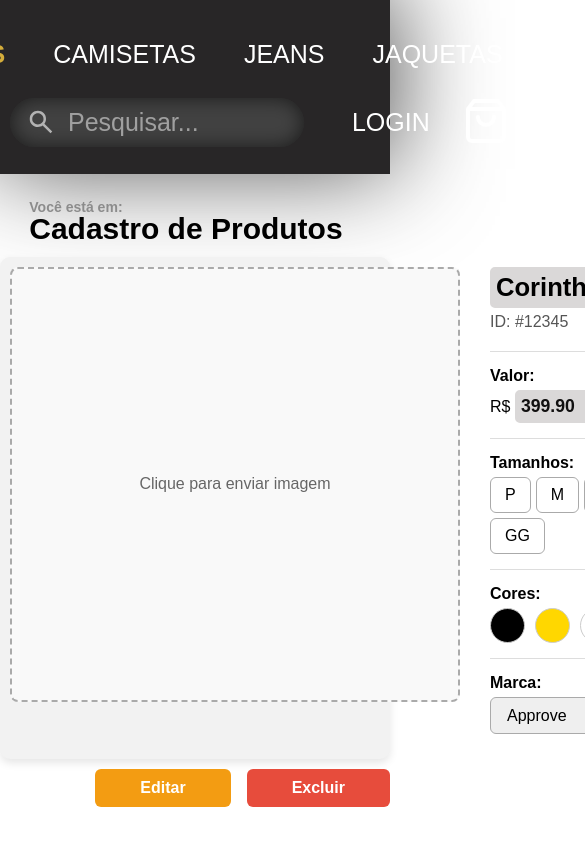
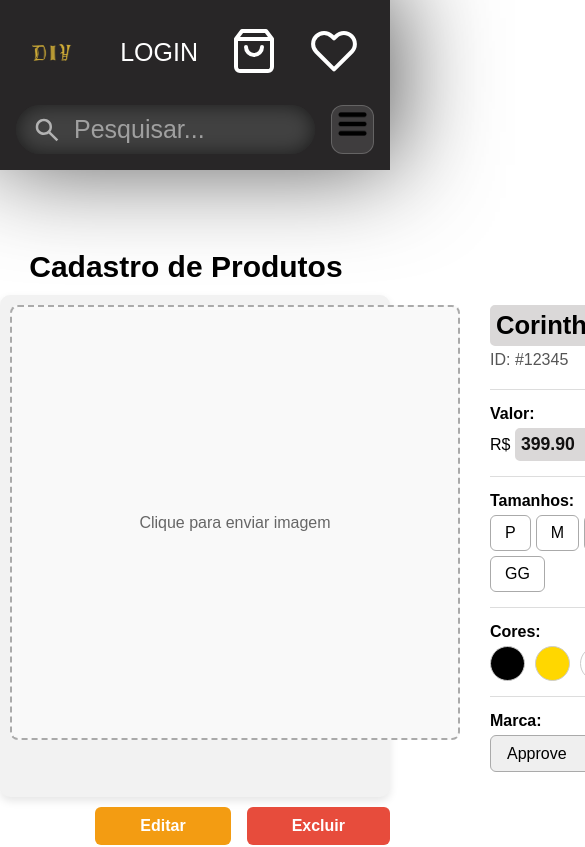
Before and after one commit to STeam-PI/Roupas_Angular-PI, an Angular app: page /roupas/cadastro in a window 390 px wide. Shown: the top 847 px of the page, 585 px wide, since content can reach past the window. Built offline with nearby package versions, Linux system fonts and the light colour scheme; a web font is replaced by a local one.

Commit message:
ajustes de layout e rota

```diff
--- a/src/app/pages/login/login.component.css
+++ b/src/app/pages/login/login.component.css
@@ -1,11 +1,15 @@
 .form-container {
   max-width: 543px;
-    margin: 50px auto;
+  margin: 5rem auto;
   padding: 30px;
   background: #fff;
   border-radius: 30px;
   box-shadow: 0 4px 12px rgba(0, 0, 0, 0.15);
   text-align: center;
+
+  @media (max-width: 600px) {
+    margin: 5rem 1rem;
+  }
 }
 
 .form-container h2 {
--- a/src/app/pages/prod-add/prod-add.component.css
+++ b/src/app/pages/prod-add/prod-add.component.css
@@ -4,19 +4,12 @@
   flex-direction: column;
   align-items: flex-start;
   width: 100%;
+  margin-top: 5rem;
 }
 
-.subtitle,
 .title {
   width: 85%;
   margin: 0 auto;
-}
-
-.subtitle {
-    margin-top: 25px;
-    font-size: 12px;
-    color: #8c8c8c;
-    margin-bottom: -3px;
 }
 
 .title {
@@ -43,7 +36,7 @@
   align-items: flex-start;
   background: #f2f2f2;
   border-radius: 10px;
-  box-shadow: 0 4px 8px rgba(0,0,0,0.1);
+  box-shadow: 0 4px 8px rgba(0, 0, 0, 0.1);
   padding: 10px;
 }
 
@@ -101,9 +94,10 @@
   flex-direction: column;
 }
 
-.item-details input[type="text"], input[type="number"] {
+.item-details input[type="text"],
+input[type="number"] {
   background-color: #dad8d8;
-  border-style:solid;
+  border-style: solid;
   border-color: #dad8d8;
   border-radius: 5px;
   padding: 4px;
--- a/src/app/pages/prod-add/prod-add.component.html
+++ b/src/app/pages/prod-add/prod-add.component.html
@@ -1,7 +1,4 @@
 <div class="textTitles">
-  <section class="subtitle">
-    <h3>Você está em:</h3>
-  </section>
   <section class="title">
     <h1>Cadastro de Produtos</h1>
   </section>
--- a/src/app/pages/prod-cadastro/prod-cadastro.component.css
+++ b/src/app/pages/prod-cadastro/prod-cadastro.component.css
@@ -4,18 +4,12 @@
   flex-direction: column;
   align-items: flex-start;
   width: 100%;
+  margin-top: 5rem;
 }
 
-.subtitle, .title {
+.title {
   width: 85%;
   margin: 0 auto;
-}
-
-.subtitle {
-    margin-top: 25px;
-    font-size: 12px;
-    color: #8c8c8c;
-    margin-bottom: -3px;
 }
 
 .title {
@@ -24,7 +18,8 @@
   margin-bottom: 12px;
 }
 
-h3, h1 {
+h3,
+h1 {
   margin: 0;
 }
 
@@ -58,7 +53,8 @@
   border-collapse: collapse;
 }
 
-th, td {
+th,
+td {
   border: 1px solid;
   border-bottom: 1px solid #e0e0e0;
   padding: 12px 15px;
@@ -105,7 +101,7 @@
   width: 20.5%;
   font-size: 16px;
   font-weight: 600;
-    box-shadow: 0 1px 3px rgba(0,0,0,0.2);
+  box-shadow: 0 1px 3px rgba(0, 0, 0, 0.2);
   transition: background-color 0.3s ease, transform 0.2s ease;
   z-index: 1;
 }
--- a/src/app/pages/prod-cadastro/prod-cadastro.component.html
+++ b/src/app/pages/prod-cadastro/prod-cadastro.component.html
@@ -1,14 +1,11 @@
 <div class="textTitles">
-    <section class="subtitle">
-        <h3>Você está em:</h3>
-    </section>
   <section class="title">
     <h1>Cadastro de Produtos</h1>
   </section>
 </div>
 
 <div class="list-box">
-    <button class="insert">+ Inserir</button>
+  <button class="insert" (click)="cadastrarProduto()">+ Inserir</button>
   <div class="scroll-table">
     <table>
       <thead>
@@ -29,8 +26,8 @@
           <td>Azul</td>
           <td>Puma</td>
           <td>
-                        <button class="edit"><i></i>Editar</button>
-                        <button class="delete"><i></i>Excluir</button>
+            <button class="edit" (click)="cadastrarProduto()"><i></i>Editar</button>
+            <button class="delete" onclick="this.parentNode.parentNode.remove()"><i></i>Excluir</button>
           </td>
         </tr>
         <tr>
@@ -40,8 +37,8 @@
           <td>Preta</td>
           <td>Levis</td>
           <td>
-                        <button class="edit"><i></i>Editar</button>
-                        <button class="delete"><i></i>Excluir</button>
+            <button class="edit" (click)="cadastrarProduto()"><i></i>Editar</button>
+            <button class="delete" onclick="this.parentNode.parentNode.remove()"><i></i>Excluir</button>
           </td>
         </tr>
         <tr>
@@ -51,8 +48,8 @@
           <td>Rosa</td>
           <td>Zara</td>
           <td>
-                        <button class="edit"><i></i>Editar</button>
-                        <button class="delete"><i></i>Excluir</button>
+            <button class="edit" (click)="cadastrarProduto()"><i></i>Editar</button>
+            <button class="delete" onclick="this.parentNode.parentNode.remove()"><i></i>Excluir</button>
           </td>
         </tr>
         <tr>
@@ -62,8 +59,8 @@
           <td>Preto</td>
           <td>Oxford</td>
           <td>
-                        <button class="edit"><i></i>Editar</button>
-                        <button class="delete"><i></i>Excluir</button>
+            <button class="edit" (click)="cadastrarProduto()"><i></i>Editar</button>
+            <button class="delete" onclick="this.parentNode.parentNode.remove()"><i></i>Excluir</button>
           </td>
         </tr>
         <tr>
@@ -73,8 +70,8 @@
           <td>Marrom</td>
           <td>Calvin Klein</td>
           <td>
-                        <button class="edit"><i></i>Editar</button>
-                        <button class="delete"><i></i>Excluir</button>
+            <button class="edit" (click)="cadastrarProduto()"><i></i>Editar</button>
+            <button class="delete" onclick="this.parentNode.parentNode.remove()"><i></i>Excluir</button>
           </td>
         </tr>
         <tr>
@@ -84,8 +81,8 @@
           <td>Branca</td>
           <td>H&M</td>
           <td>
-                        <button class="edit"><i></i>Editar</button>
-                        <button class="delete"><i></i>Excluir</button>
+            <button class="edit" (click)="cadastrarProduto()"><i></i>Editar</button>
+            <button class="delete" onclick="this.parentNode.parentNode.remove()"><i></i>Excluir</button>
           </td>
         </tr>
         <tr>
@@ -95,8 +92,8 @@
           <td>Verde</td>
           <td>Adidas</td>
           <td>
-                        <button class="edit"><i></i>Editar</button>
-                        <button class="delete"><i></i>Excluir</button>
+            <button class="edit" (click)="cadastrarProduto()"><i></i>Editar</button>
+            <button class="delete" onclick="this.parentNode.parentNode.remove()"><i></i>Excluir</button>
           </td>
         </tr>
         <tr>
@@ -106,8 +103,8 @@
           <td>Cinza</td>
           <td>Columbia</td>
           <td>
-                        <button class="edit"><i></i>Editar</button>
-                        <button class="delete"><i></i>Excluir</button>
+            <button class="edit" (click)="cadastrarProduto()"><i></i>Editar</button>
+            <button class="delete" onclick="this.parentNode.parentNode.remove()"><i></i>Excluir</button>
           </td>
         </tr>
         <tr>
@@ -117,8 +114,8 @@
           <td>Preta</td>
           <td>Forever 21</td>
           <td>
-                        <button class="edit"><i></i>Editar</button>
-                        <button class="delete"><i></i>Excluir</button>
+            <button class="edit" (click)="cadastrarProduto()"><i></i>Editar</button>
+            <button class="delete" onclick="this.parentNode.parentNode.remove()"><i></i>Excluir</button>
           </td>
         </tr>
         <tr>
@@ -128,8 +125,8 @@
           <td>Azul Marinho</td>
           <td>Ralph Lauren</td>
           <td>
-                        <button class="edit"><i></i>Editar</button>
-                        <button class="delete"><i></i>Excluir</button>
+            <button class="edit" (click)="cadastrarProduto()"><i></i>Editar</button>
+            <button class="delete" onclick="this.parentNode.parentNode.remove()"><i></i>Excluir</button>
           </td>
         </tr>
         <tr>
@@ -139,8 +136,8 @@
           <td>Cinza</td>
           <td>Nike</td>
           <td>
-                        <button class="edit"><i></i>Editar</button>
-                        <button class="delete"><i></i>Excluir</button>
+            <button class="edit" (click)="cadastrarProduto()"><i></i>Editar</button>
+            <button class="delete" onclick="this.parentNode.parentNode.remove()"><i></i>Excluir</button>
           </td>
         </tr>
         <tr>
@@ -150,8 +147,8 @@
           <td>Branca</td>
           <td>Richards</td>
           <td>
-                        <button class="edit"><i></i>Editar</button>
-                        <button class="delete"><i></i>Excluir</button>
+            <button class="edit" (click)="cadastrarProduto()"><i></i>Editar</button>
+            <button class="delete" onclick="this.parentNode.parentNode.remove()"><i></i>Excluir</button>
           </td>
         </tr>
         <tr>
@@ -161,8 +158,8 @@
           <td>Preta</td>
           <td>Lupo</td>
           <td>
-                        <button class="edit"><i></i>Editar</button>
-                        <button class="delete"><i></i>Excluir</button>
+            <button class="edit" (click)="cadastrarProduto()"><i></i>Editar</button>
+            <button class="delete" onclick="this.parentNode.parentNode.remove()"><i></i>Excluir</button>
           </td>
         </tr>
         <tr>
@@ -172,8 +169,8 @@
           <td>Vermelho</td>
           <td>Gap</td>
           <td>
-                        <button class="edit"><i></i>Editar</button>
-                        <button class="delete"><i></i>Excluir</button>
+            <button class="edit" (click)="cadastrarProduto()"><i></i>Editar</button>
+            <button class="delete" onclick="this.parentNode.parentNode.remove()"><i></i>Excluir</button>
           </td>
         </tr>
         <tr>
@@ -183,8 +180,8 @@
           <td>Bege</td>
           <td>Arezzo</td>
           <td>
-                        <button class="edit"><i></i>Editar</button>
-                        <button class="delete"><i></i>Excluir</button>
+            <button class="edit" (click)="cadastrarProduto()"><i></i>Editar</button>
+            <button class="delete" onclick="this.parentNode.parentNode.remove()"><i></i>Excluir</button>
           </td>
         </tr>
         <tr>
@@ -194,8 +191,8 @@
           <td>Caqui</td>
           <td>Reserva</td>
           <td>
-                        <button class="edit"><i></i>Editar</button>
-                        <button class="delete"><i></i>Excluir</button>
+            <button class="edit" (click)="cadastrarProduto()"><i></i>Editar</button>
+            <button class="delete" onclick="this.parentNode.parentNode.remove()"><i></i>Excluir</button>
           </td>
         </tr>
         <tr>
@@ -205,8 +202,8 @@
           <td>Azul Claro</td>
           <td>Renner</td>
           <td>
-                        <button class="edit"><i></i>Editar</button>
-                        <button class="delete"><i></i>Excluir</button>
+            <button class="edit" (click)="cadastrarProduto()"><i></i>Editar</button>
+            <button class="delete" onclick="this.parentNode.parentNode.remove()"><i></i>Excluir</button>
           </td>
         </tr>
       </tbody>
--- a/src/app/pages/prod-cadastro/prod-cadastro.component.ts
+++ b/src/app/pages/prod-cadastro/prod-cadastro.component.ts
@@ -1,4 +1,5 @@
 import { Component } from '@angular/core';
+import { Router } from '@angular/router';
 
 @Component({
   selector: 'app-prod-cadastro',
@@ -7,5 +8,9 @@
   styleUrl: './prod-cadastro.component.css'
 })
 export class ProdCadastroComponent {
+  constructor(private router: Router) { }
 
+  cadastrarProduto() {
+    this.router.navigate(['roupas/cadastro']);
+  }
 }
--- a/src/app/shared/footer/footer.component.css
+++ b/src/app/shared/footer/footer.component.css
@@ -5,6 +5,11 @@
   align-items: center;
   padding: 70px 0;
   color: #fff;
+
+  @media (max-width: 1285px) {
+    flex-direction: column;
+    gap: 40px;
+  }
 }
 
 .spacer {
@@ -12,6 +17,10 @@
   height: 231px;
   background-color: #fff;
   margin: 0 40px;
+
+  @media (max-width: 1285px) {
+    display: none;
+  }
 }
 
 footer ul {
--- a/src/app/shared/header/header.component.css
+++ b/src/app/shared/header/header.component.css
@@ -2,7 +2,6 @@
   display: block;
   justify-content: center;
   background-color: #282627;
-  padding: 1.7rem 3rem;
   /* tamanho do espaço da header em relação a fonte*/
   font-family: 'Alexandria', sans-serif;
   color: #ffffff;
@@ -11,33 +10,54 @@
 }
 
 .header__container {
+  padding: 1.7rem 3rem;
   display: flex;
-  align-items: end;
+  align-items: center;
   gap: 3rem;
   justify-content: center;
   width: 100%;
+
+  @media (max-width: 1000px) {
+    justify-content: space-between;
+    padding: 1.7rem 32px;
+  }
 }
 
-.header__brand {
-  color: #D5AD3B;
-  font-weight: 700;
-  font-size: 30px;
-  margin: 0;
-  text-transform: uppercase;
-  white-space: nowrap;
+.header__logo {
+  width: 160px;
+  cursor: pointer;
+}
+
+.header__logo img {
+  width: 100%;
+  object-fit: cover;
 }
 
 .header__central {
   width: 100%;
   max-width: 914px;
+
+  @media (max-width: 1000px) {
+    display: none;
+  }
 }
 
 .header__nav {
   width: 100%;
+  background-color: #2A2829;
+  box-shadow: inset 0 4px 12px -10px rgb(0, 0, 0);
+  padding: 8px 0;
+
+  @media (max-width: 700px) {
+    display: none;
+  }
+}
+
+.menu-open {
+  display: block;
 }
 
 .header__side__content {
-  height: 49px;
   display: flex;
   align-items: center;
 }
@@ -60,8 +80,42 @@
   max-width: 914px;
   width: 100%;
   height: 49px;
-  margin-top: 16px;
   box-shadow: 0px 0px 20px 0px #00000099 inset;
+}
+
+.header__mobile {
+  display: none;
+
+  @media (max-width: 1000px) {
+    display: flex;
+    padding: 0 16px 16px;
+  }
+}
+
+.header__mobile-btn {
+  display: none;
+
+  @media (max-width: 700px) {
+    width: 49px;
+    height: 49px;
+    border-radius: 12px;
+    background-color: rgba(255, 255, 255, 0.11);
+    margin-left: 16px;
+    display: flex;
+    padding: 6px;
+    border: 1px solid #ffffff33;
+    cursor: pointer;
+
+    &:hover {
+      background-color: rgba(255, 255, 255, 0.25);
+      transition: background-color 0.3s ease;
+    }
+  }
+}
+
+.header__mobile-btn img {
+  width: 100%;
+  object-fit: fill;
 }
 
 .header__search-input {
@@ -130,3 +184,7 @@
   margin: 0;
   padding: 0;
 }
+
+.hidden {
+  display: none !important;
+}
--- a/src/app/shared/header/header.component.html
+++ b/src/app/shared/header/header.component.html
@@ -6,77 +6,63 @@
 
   <!-- Header Principal -->
   <div class="header__container">
-    <div class="header__logo header__side__content">
-      <h1 class="header__brand">SW Senac</h1>
+    <div class="header__logo header__side__content" (click)="goHome()">
+      <img src="../../../assets/images/header/div.png" alt="logomarca - home">
       <!-- <span class="header__tagline">identidade em movimento</span> -->
     </div>
-    <div class="header__central">
-      <app-nav class="header__nav"></app-nav>
+    <div class="header__central header__dinamico">
       <form class="header__search" action="#" method="get">
         <button class="header__search-btn" type="button">
-          <svg
-            width="30"
-            height="30"
-            viewBox="0 0 30 30"
-            fill="none"
-            xmlns="http://www.w3.org/2000/svg"
-          >
+          <svg width="30" height="30" viewBox="0 0 30 30" fill="none" xmlns="http://www.w3.org/2000/svg">
             <g opacity="0.6">
               <path
                 d="M24.5 26.25L16.625 18.375C16 18.875 15.2812 19.2708 14.4688 19.5625C13.6562 19.8542 12.7917 20 11.875 20C9.60417 20 7.68229 19.2135 6.10938 17.6406C4.53646 16.0677 3.75 14.1458 3.75 11.875C3.75 9.60417 4.53646 7.68229 6.10938 6.10938C7.68229 4.53646 9.60417 3.75 11.875 3.75C14.1458 3.75 16.0677 4.53646 17.6406 6.10938C19.2135 7.68229 20 9.60417 20 11.875C20 12.7917 19.8542 13.6562 19.5625 14.4688C19.2708 15.2812 18.875 16 18.375 16.625L26.25 24.5L24.5 26.25ZM11.875 17.5C13.4375 17.5 14.7656 16.9531 15.8594 15.8594C16.9531 14.7656 17.5 13.4375 17.5 11.875C17.5 10.3125 16.9531 8.98438 15.8594 7.89062C14.7656 6.79688 13.4375 6.25 11.875 6.25C10.3125 6.25 8.98438 6.79688 7.89062 7.89062C6.79688 8.98438 6.25 10.3125 6.25 11.875C6.25 13.4375 6.79688 14.7656 7.89062 15.8594C8.98438 16.9531 10.3125 17.5 11.875 17.5Z"
-                fill="white"
-              />
+                fill="white" />
             </g>
           </svg>
         </button>
-        <input
-          class="header__search-input"
-          id="txtBusca"
-          type="text"
-          placeholder="Pesquisar..."
-          name="q"
-        />
+        <input class="header__search-input" id="txtBusca" type="text" placeholder="Pesquisar..." name="q" />
       </form>
     </div>
     <!-- Login e Carrinho -->
-    <div class="header__actions header__side__content">
+    <div class="header__actions header__side__content header__dinamico">
       <button class="header__action-btn" id="btnLogin">
         <a routerLink="login"><span>Login</span></a>
       </button>
       <button class="header__action-btn">
-        <svg
-          width="48"
-          height="48"
-          viewBox="0 0 48 48"
-          fill="none"
-          xmlns="http://www.w3.org/2000/svg"
-        >
+        <svg width="48" height="48" viewBox="0 0 48 48" fill="none" xmlns="http://www.w3.org/2000/svg">
           <path
             d="M6 12L12 4H36L42 12M6 12V40C6 41.0609 6.42143 42.0783 7.17157 42.8284C7.92172 43.5786 8.93913 44 10 44H38C39.0609 44 40.0783 43.5786 40.8284 42.8284C41.5786 42.0783 42 41.0609 42 40V12M6 12H42M32 20C32 22.1217 31.1571 24.1566 29.6569 25.6569C28.1566 27.1571 26.1217 28 24 28C21.8783 28 19.8434 27.1571 18.3431 25.6569C16.8429 24.1566 16 22.1217 16 20"
-            stroke="white"
-            stroke-width="4"
-            stroke-linecap="round"
-            stroke-linejoin="round"
-          />
+            stroke="white" stroke-width="4" stroke-linecap="round" stroke-linejoin="round" />
         </svg>
       </button>
       <button class="header__action-btn">
-        <svg
-          width="48"
-          height="48"
-          viewBox="0 0 48 48"
-          fill="none"
-          xmlns="http://www.w3.org/2000/svg"
-        >
+        <svg width="48" height="48" viewBox="0 0 48 48" fill="none" xmlns="http://www.w3.org/2000/svg">
           <path
             d="M41.68 9.22C40.6585 8.19801 39.4456 7.38729 38.1107 6.83416C36.7758 6.28104 35.345 5.99635 33.9 5.99635C32.455 5.99635 31.0242 6.28104 29.6893 6.83416C28.3544 7.38729 27.1415 8.19801 26.12 9.22L24 11.34L21.88 9.22C19.8166 7.15661 17.0181 5.99742 14.1 5.99742C11.1819 5.99742 8.38338 7.15661 6.31999 9.22C4.25661 11.2834 3.09741 14.0819 3.09741 17C3.09741 19.9181 4.25661 22.7166 6.31999 24.78L24 42.46L41.68 24.78C42.702 23.7585 43.5127 22.5456 44.0658 21.2107C44.6189 19.8758 44.9036 18.445 44.9036 17C44.9036 15.555 44.6189 14.1242 44.0658 12.7893C43.5127 11.4544 42.702 10.2415 41.68 9.22Z"
-            stroke="white"
-            stroke-width="4"
-            stroke-linecap="round"
-            stroke-linejoin="round"
-          />
+            stroke="white" stroke-width="4" stroke-linecap="round" stroke-linejoin="round" />
         </svg>
       </button>
     </div>
   </div>
+  <div class="header__mobile header__dinamico">
+    <form class="header__search" action="#" method="get">
+      <button class="header__search-btn" type="button">
+        <svg width="30" height="30" viewBox="0 0 30 30" fill="none" xmlns="http://www.w3.org/2000/svg">
+          <g opacity="0.6">
+            <path
+              d="M24.5 26.25L16.625 18.375C16 18.875 15.2812 19.2708 14.4688 19.5625C13.6562 19.8542 12.7917 20 11.875 20C9.60417 20 7.68229 19.2135 6.10938 17.6406C4.53646 16.0677 3.75 14.1458 3.75 11.875C3.75 9.60417 4.53646 7.68229 6.10938 6.10938C7.68229 4.53646 9.60417 3.75 11.875 3.75C14.1458 3.75 16.0677 4.53646 17.6406 6.10938C19.2135 7.68229 20 9.60417 20 11.875C20 12.7917 19.8542 13.6562 19.5625 14.4688C19.2708 15.2812 18.875 16 18.375 16.625L26.25 24.5L24.5 26.25ZM11.875 17.5C13.4375 17.5 14.7656 16.9531 15.8594 15.8594C16.9531 14.7656 17.5 13.4375 17.5 11.875C17.5 10.3125 16.9531 8.98438 15.8594 7.89062C14.7656 6.79688 13.4375 6.25 11.875 6.25C10.3125 6.25 8.98438 6.79688 7.89062 7.89062C6.79688 8.98438 6.25 10.3125 6.25 11.875C6.25 13.4375 6.79688 14.7656 7.89062 15.8594C8.98438 16.9531 10.3125 17.5 11.875 17.5Z"
+              fill="white" />
+          </g>
+        </svg>
+      </button>
+      <input class="header__search-input" id="txtBuscaMobile" type="text" placeholder="Pesquisar..." name="q" />
+    </form>
+    <button class="header__mobile-btn" id="btnMobileMenu" (click)="toggleMenu()">
+      <img src="../../../assets/images/header/hamburguer-menu.png" alt="menu mobile">
+    </button>
+  </div>
+  <div class="header__nav header__dinamico">
+    <app-nav></app-nav>
+  </div>
 </header>
--- a/src/app/shared/header/header.component.ts
+++ b/src/app/shared/header/header.component.ts
@@ -1,6 +1,7 @@
 import { Component } from '@angular/core';
 import { NavComponent } from '../nav/nav.component';
 import { RouterModule } from '@angular/router';
+import { Router, NavigationEnd } from '@angular/router';
 
 @Component({
   selector: 'app-header',
@@ -9,5 +10,29 @@
   styleUrl: './header.component.css'
 })
 export class HeaderComponent {
+  constructor(private router: Router) {
+    router.events.subscribe((val) => {
+      if (val instanceof NavigationEnd) {
+        if (val.url === '/login') {
+          for (let element of Array.from(document.getElementsByClassName('header__dinamico'))) {
+            element.classList.add('hidden');
+          }
+        }
+        else {
+          for (let element of Array.from(document.getElementsByClassName('header__dinamico'))) {
+            element.classList.remove('hidden');
+          }
+        }
+      }
+    });
+  }
 
+  toggleMenu() {
+    const nav = document.getElementById('headerNav');
+    nav?.classList.toggle('menu-open');
+  }
+
+  goHome() {
+    this.router.navigate(['']);
+  }
 }
--- a/src/app/shared/nav/nav.component.css
+++ b/src/app/shared/nav/nav.component.css
@@ -5,11 +5,30 @@
   display: flex;
   justify-content: center;
   width: 100%;
+
+  @media (max-width: 700px) {
+    justify-content: end;
+    padding-right: 24px;
+  }
 }
 
 .item-5 {
-  @media (max-width: 1700px) {
+  @media (max-width: 1000px) {
     display: none;
+  }
+
+  @media (max-width: 700px) {
+    display: block;
+  }
+}
+
+.item-4 {
+  @media (max-width: 800px) {
+    display: none;
+  }
+
+  @media (max-width: 700px) {
+    display: block;
   }
 }
 
@@ -20,7 +39,12 @@
   display: flex;
   /* alinhar os itens um ao lado do outro */
   gap: 3rem;
+
   /* espaço entre as opçoes do menu */
+  @media (max-width: 700px) {
+    flex-direction: column;
+    align-items: end;
+  }
 }
 
 .nav__link {
```
Also changed, not shown: src/assets/images/header/div.png (added), src/assets/images/header/hamburguer-menu.png (added). Lines whose indentation alone changed are shown as unchanged.
